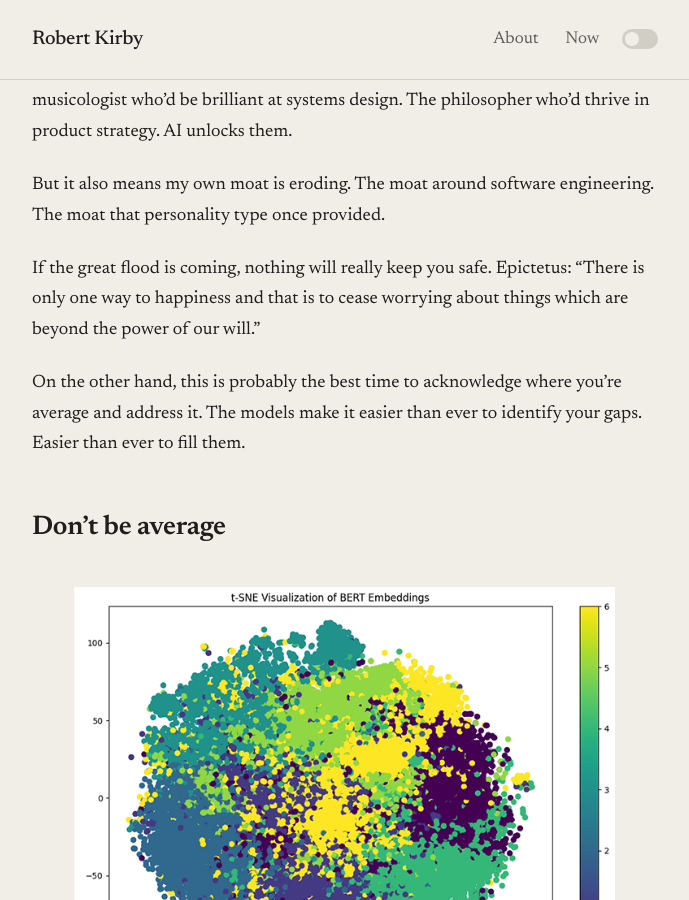
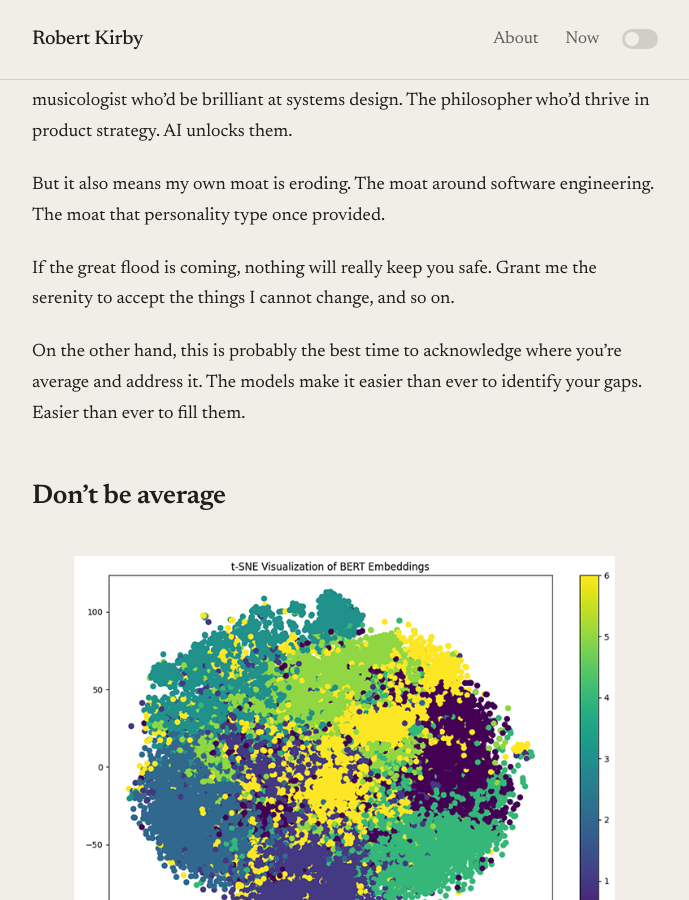
Before and after one commit to rob137/rob137.github.io, a Jekyll site: the page built from _posts/2026-01-29-out-of-distribution.md, in a window 1280 px wide and 900 px high, scrolled down 5300 px. Shown: the whole window, without its empty margins (295-984 px from the left). Built offline with Jekyll 4.4.1, drawn with Linux system fonts in a browser that asks for light colours.

Commit message:
Epictetus -> Serenity Prayer
Co-Authored-By: Claude Opus 4.5 <noreply@anthropic.com>

```diff
--- a/_posts/2026-01-29-out-of-distribution.md
+++ b/_posts/2026-01-29-out-of-distribution.md
@@ -80,7 +80,7 @@ This cuts both ways. I'm excited that formidable people I've known - stuck in fi
 
 But it also means my own moat is eroding. The moat around software engineering. The moat that personality type once provided.
 
-If the great flood is coming, nothing will really keep you safe. Epictetus: "There is only one way to happiness and that is to cease worrying about things which are beyond the power of our will."
+If the great flood is coming, nothing will really keep you safe. Grant me the serenity to accept the things I cannot change, and so on.
 
 On the other hand, this is probably the best time to acknowledge where you're average and address it. The models make it easier than ever to identify your gaps. Easier than ever to fill them.
 
```
